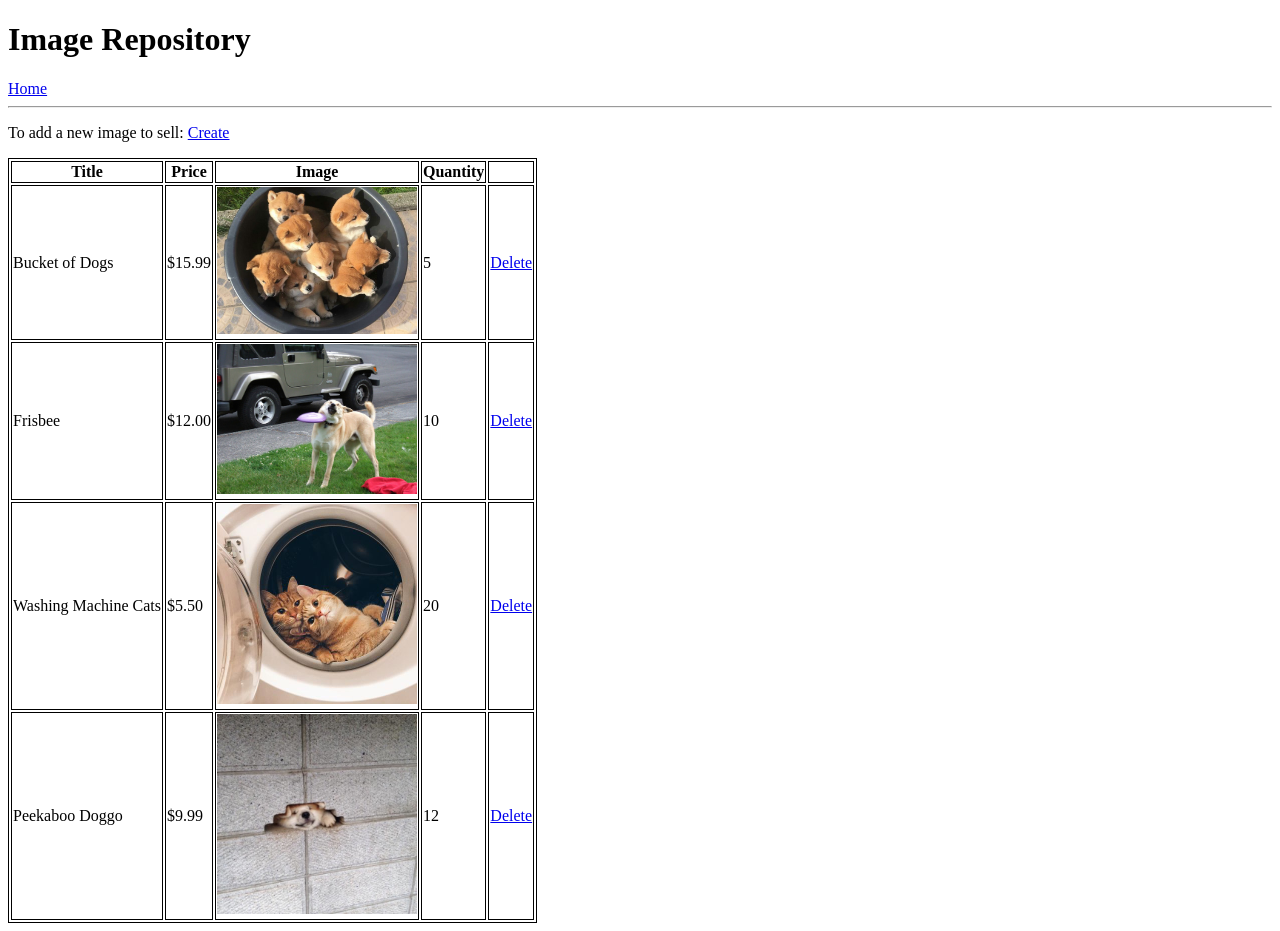
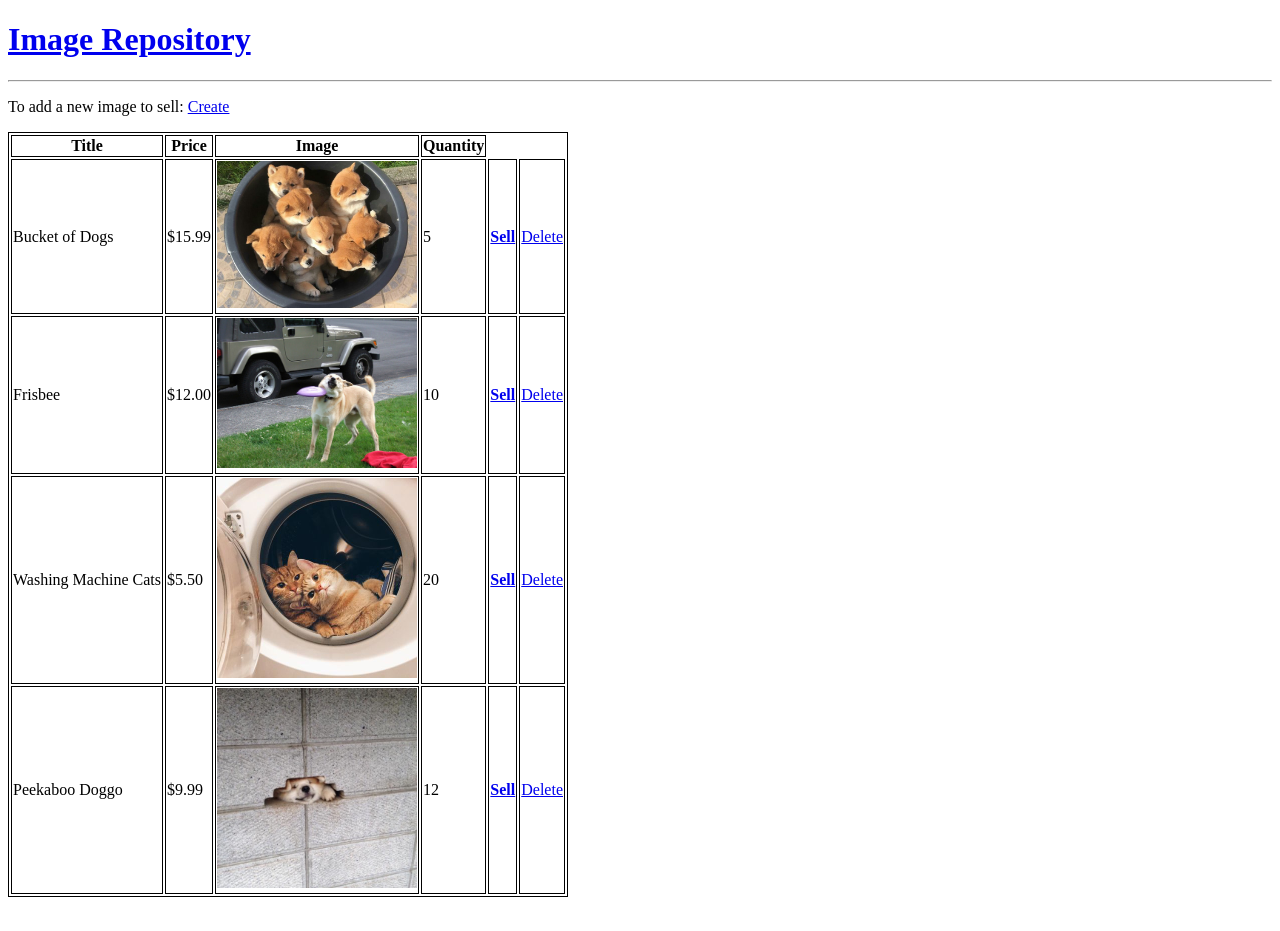
Before and after one commit to cathkyu/image-repo, a Django app: page / in a window 1280 px wide. After the commit the page ends 897 px from the top, so only its background shows below. Run offline with Django 3.2, Linux system fonts and the light colour scheme; data comes from the database, SQL or seed files in the repository.

Commit message:
added sell feature

```diff
--- a/src/imagerepo/urls.py
+++ b/src/imagerepo/urls.py
@@ -24,5 +24,5 @@ urlpatterns = [
     path('', home_view, name='home'),
     path('create/', create_view, name='create'),
     path('delete/<int:id>/', delete_view, name='delete'),
-
+    path('sell/<int:id>/', sell_view, name='sell'),
 ]
--- a/src/items/models.py
+++ b/src/items/models.py
@@ -20,3 +20,7 @@ class Images(models.Model):
     @property
     def get_delete_url(self):
         return f"/delete/{self.id}/"
+
+    @property
+    def get_sell_url(self):
+        return f"/sell/{self.id}/"
--- a/src/items/views.py
+++ b/src/items/views.py
@@ -37,3 +37,20 @@ def delete_view(request, id):
         'object': obj
     }
     return render(request, "delete.html", context)
+
+def sell_view(request, id):
+    obj = get_object_or_404(Images, id=id)
+
+    if obj.quantity > 0:
+        message = "Sell successful!"
+        obj.quantity -= 1
+        obj.save()
+    else:
+        message = "Sell failed, insufficient quantity."
+
+    context = {
+        'object': obj,
+        'message': message
+    }
+
+    return render(request, "sell.html", context)
--- a/src/templates/base.html
+++ b/src/templates/base.html
@@ -4,8 +4,7 @@
         <title>Image Repo</title>
     </head>
 
-    <h1>Image Repository</h1>
-    <a href="{% url 'home' %}">Home</a>
+    <h1><a href="{% url 'home' %}">Image Repository</a></h1>
     <hr>
 
     <body>
--- a/src/templates/delete.html
+++ b/src/templates/delete.html
@@ -5,7 +5,7 @@
     {% csrf_token %}
 
     <h2>Delete the image "{{ object.title }}"?</h2>
-    <p><input type='submit' value='Yes' />  <a href='../../../'>Cancel</a></p>
+    <p><input type='submit' value='Yes' />  <a href="{% url 'home' %}">Cancel</a></p>
 
 </form>
 {% endblock content %}
--- a/src/templates/home.html
+++ b/src/templates/home.html
@@ -17,7 +17,7 @@
         <th>Price</th>
         <th>Image</th>
         <th>Quantity</th>
-        <th> </th>
+
     </tr>
     {% for instance in object_list %}
     <tr>
@@ -25,6 +25,7 @@
         <td>${{ instance.price }}</td>
         <td><img src="{{ instance.imageURL }}" style="width:200px"></td>
         <td>{{ instance.quantity }}</td>
+        <td><strong><a href="{{ instance.get_sell_url }}">Sell</a></strong></td>
         <td><a href="{{ instance.get_delete_url }}">Delete</a></td>
     </tr>
     {% endfor %}
```
Also changed, not shown: src/templates/sell.html (added, +8 -0 lines).
